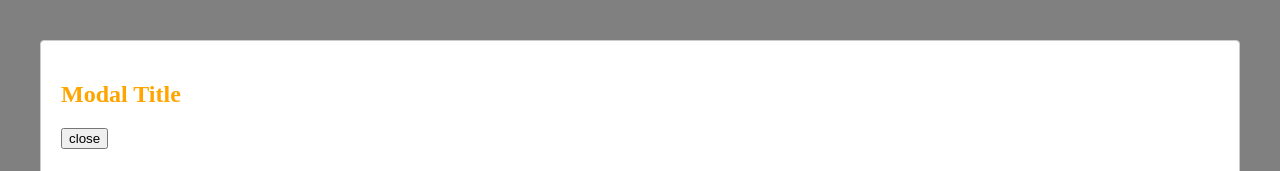
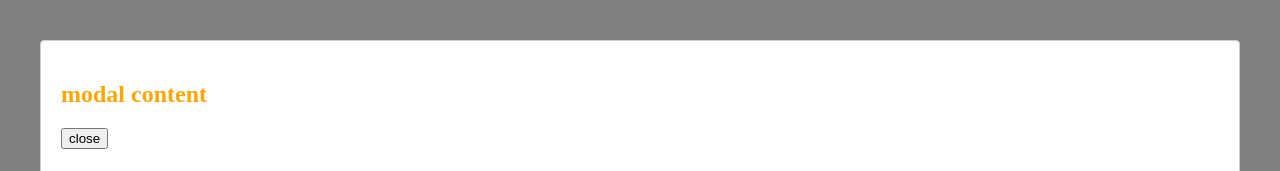
Before and after one commit to Blake-D/music-website, a React (Create React App) app: page / in a window 1280 px wide. Both pictures are taken after a click on the button "Open Modal". Shown: the top 171 px of the page. Built offline with nearby package versions, Linux system fonts and the light colour scheme.

Commit message:
figured out how to pass props into the modal

```diff
--- a/src/App.js
+++ b/src/App.js
@@ -16,6 +16,8 @@ Modal.setAppElement('#root')
 
 function App() {
   const [modalIsOpen, setModalIsOpen] = useState(false)
+  const [modalContent, setModalContent] = useState('modal content')
+
   return (
     <div>
       <button onClick={() => setModalIsOpen(true)}>Open Modal</button>
@@ -33,7 +35,7 @@ function App() {
           }
         }
         >
-        <h2>Modal Title</h2>
+        <h2>{modalContent}</h2>
         <button onClick={() => setModalIsOpen(false)}>close</button>
       </Modal>
       <Router>
```
